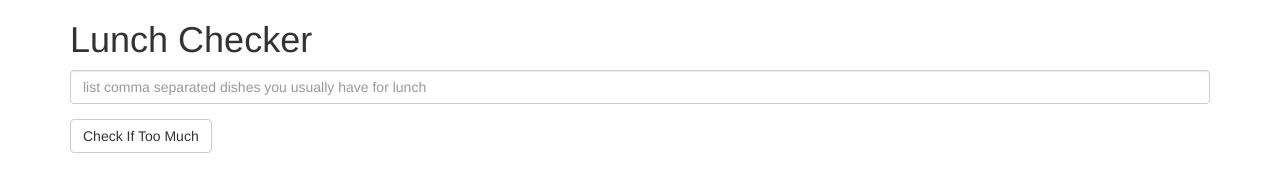
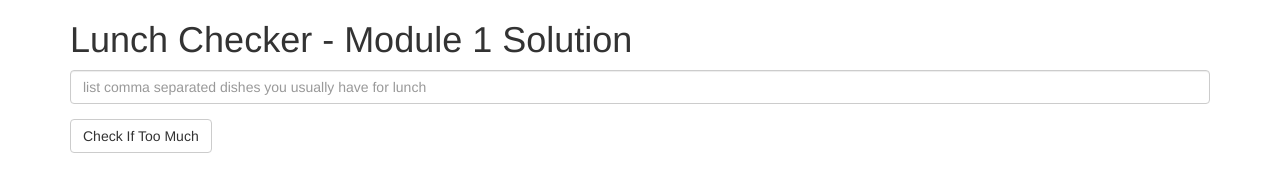
Before and after one commit to yuvi09/coursera-test, a plain HTML site: page module1-solution/index.html in a window 1280 px wide. Drawn offline with Linux system fonts and the light colour scheme.

Commit message:
updated index.html

```diff
--- a/module1-solution/index.html
+++ b/module1-solution/index.html
@@ -1,7 +1,7 @@
 <!doctype html>
 <html lang="en">
   <head>
-    <title>Lunch Checker</title>
+    <title>Lunch Checker - Module 1 Solution</title>
     <meta name="viewport" content="width=device-width, initial-scale=1">
     <link rel="stylesheet" href="styles/bootstrap.min.css">
     <style>
@@ -12,7 +12,7 @@
   </head>
 <body ng-app="LunchCheck">
    <div class="container" ng-controller="LunchCheckController">
-     <h1>Lunch Checker</h1>
+     <h1>Lunch Checker - Module 1 Solution</h1>
 
          <div class="form-group">
              <input id="lunch-menu" type="text"
```
